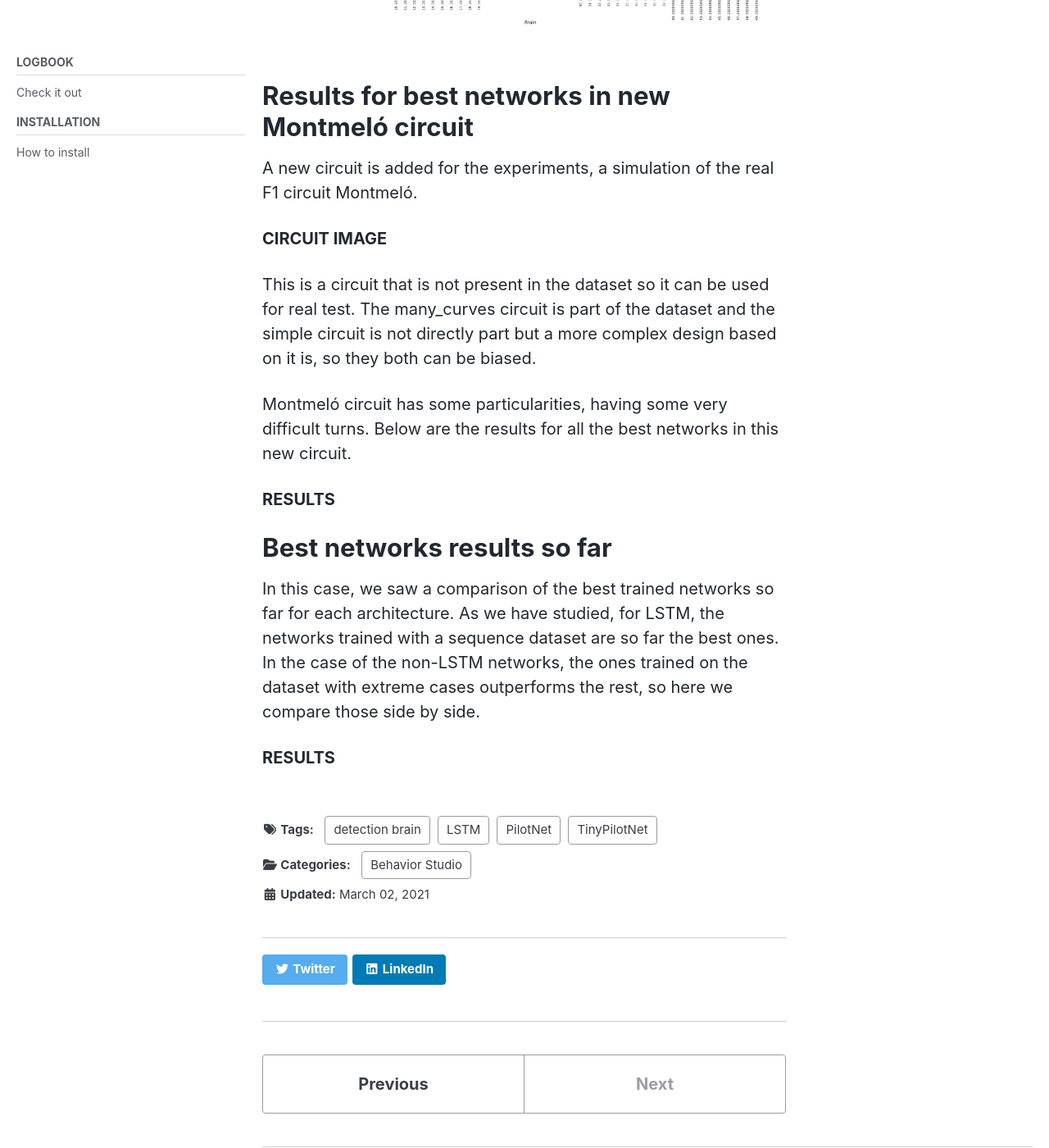
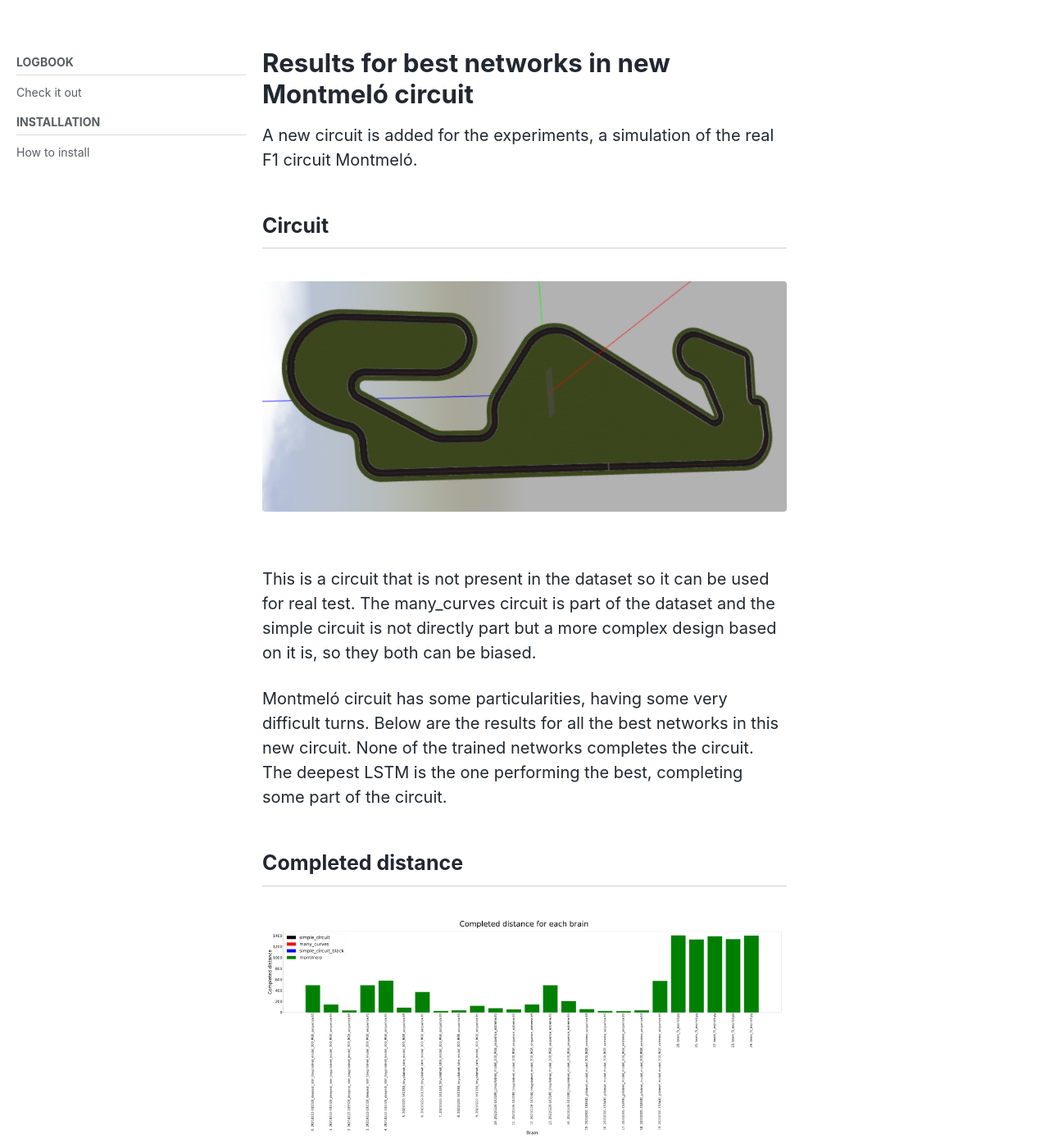
Before and after one commit to RoboticsLabURJC/2019-phd-sergio-paniego, a Jekyll site: the page built from docs/_posts/2021-03-02-improving-experiments.md, in a window 1280 px wide and 1400 px high, scrolled down 7970 px. Shown: the whole window at 82% size. Built offline with Jekyll 4.4.1, drawn with Linux system fonts in a browser that asks for light colours; cached includes are drawn as plain includes; nearby versions of some CDN libraries; some of the changed text lies outside the part shown.

Commit message:
Added 3rd experiment

```diff
--- a/docs/_posts/2021-03-02-improving-experiments.md
+++ b/docs/_posts/2021-03-02-improving-experiments.md
@@ -66,23 +66,47 @@
 gallery11:
   - url: /assets/images/logbook/20210302/dataset-2.png
     image_path: /assets/images/logbook/20210302/dataset-2.png
-    alt: "Dataset 1"
+    alt: "Dataset 2"
 gallery12:
   - url: /assets/images/logbook/20210302/dataset-3.png
     image_path: /assets/images/logbook/20210302/dataset-3.png
-    alt: "Dataset 1"
+    alt: "Dataset 3"
 gallery13:
   - url: /assets/images/logbook/20210302/dataset-4.png
     image_path: /assets/images/logbook/20210302/dataset-4.png
-    alt: "Dataset 1"
+    alt: "Dataset 4"
 gallery14:
   - url: /assets/images/logbook/20210302/dataset-5.png
     image_path: /assets/images/logbook/20210302/dataset-5.png
-    alt: "Dataset 1"
+    alt: "Dataset 5"
 gallery15:
   - url: /assets/images/logbook/20210302/dataset-6.png
     image_path: /assets/images/logbook/20210302/dataset-6.png
-    alt: "Dataset 1"
+    alt: "Dataset 6"
+gallery16:
+  - url: /assets/images/logbook/20210302/completed-distance-3.png
+    image_path: /assets/images/logbook/20210302/completed-distance-3.png
+    alt: "Completed distance"
+gallery17:
+  - url: /assets/images/logbook/20210302/completed-percentage-3.png
+    image_path: /assets/images/logbook/20210302/completed-percentage-3.png
+    alt: "Completed percentage"
+gallery18:
+  - url: /assets/images/logbook/20210302/circuit-diameter-3.png
+    image_path: /assets/images/logbook/20210302/circuit-diameter-3.png
+    alt: "Circuit diameter"
+gallery19:
+  - url: /assets/images/logbook/20210302/average-speed-3.png
+    image_path: /assets/images/logbook/20210302/average-speed-3.png
+    alt: "Average speed"
+gallery20:
+  - url: /assets/images/logbook/20210302/lap-seconds-3.png
+    image_path: /assets/images/logbook/20210302/lap-seconds-3.png
+    alt: "Lap seconds"
+gallery21:
+  - url: /assets/images/logbook/20210302/montmelo-circuit.png
+    image_path: /assets/images/logbook/20210302/montmelo-circuit.png
+    alt: "Montmeló cictuit"
 
 ---
 
@@ -92,8 +116,6 @@
 * [Results for non-LSTM networks with extreme data](#experiment-1)
 * [Results for LSTM networks with patched dataset](#experiment-2)
 * [Results for best networks in new Montmelo circuit](#experiment-3)
-* [Best networks results so far](#experiment-4)
-
 
 <a name="experiment-1"></a>
 # 1. Results for non-LSTM networks with extreme data
@@ -166,22 +188,29 @@
 
 A new circuit is added for the experiments, a simulation of the real F1 circuit Montmeló.
 
-**CIRCUIT IMAGE**
+## Circuit
+
+{% include gallery id="gallery21" caption="" %}
 
 This is a circuit that is not present in the dataset so it can be used for real test. The many_curves circuit is part of the dataset
 and the simple circuit is not directly part but a more complex design based on it is, so they both can be biased.
 
 Montmeló circuit has some particularities, having some very difficult turns. Below are the results for all the best networks in this
-new circuit.
-
-**RESULTS**
+new circuit. None of the trained networks completes the circuit. The deepest LSTM is the one performing the best, completing some part of the circuit.
 
 
-<a name="experiment-4"></a>
-# Best networks results so far
+## Completed distance
 
-In this case, we saw a comparison of the best trained networks so far for each architecture. As we have studied, for LSTM, the networks trained
-with a sequence dataset are so far the best ones. In the case of the non-LSTM networks, the ones trained on the dataset with extreme cases outperforms
-the rest, so here we compare those side by side.
+{% include gallery id="gallery16" caption="" %}
 
-**RESULTS**
+## Completed percentage
+{% include gallery id="gallery17" caption="" %}
+
+## Circuit diameter
+{% include gallery id="gallery18" caption="" %}
+
+## Average speed
+{% include gallery id="gallery19" caption="" %}
+
+## Lap seconds
+{% include gallery id="gallery20" caption="" %}
```
Also changed, not shown: docs/assets/images/logbook/20210302/average-speed-3.png (added), docs/assets/images/logbook/20210302/circuit-diameter-3.png (added), docs/assets/images/logbook/20210302/completed-distance-3.png (added), docs/assets/images/logbook/20210302/completed-percentage-3.png (added), docs/assets/images/logbook/20210302/lap-seconds-3.png (added), docs/assets/images/logbook/20210302/montmelo-circuit.png (added).
